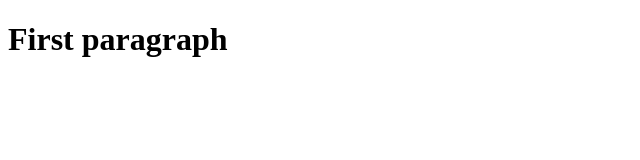
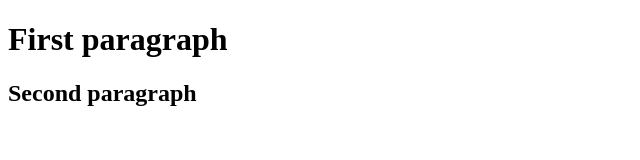
Before and after one commit to Sebastienkusz/helloWorld, a plain HTML site: page index.html in a window 1280 px wide. Shown: the whole page, without its empty margins (0-640 px from the left). Drawn offline with Linux system fonts and the light colour scheme.

Commit message:
Adding second paragraph

```diff
--- a/index.html
+++ b/index.html
@@ -8,5 +8,6 @@
 </head>
 <body>
     <h1>First paragraph</h1>
+    <h2>Second paragraph</h2>
 </body>
 </html>
```
